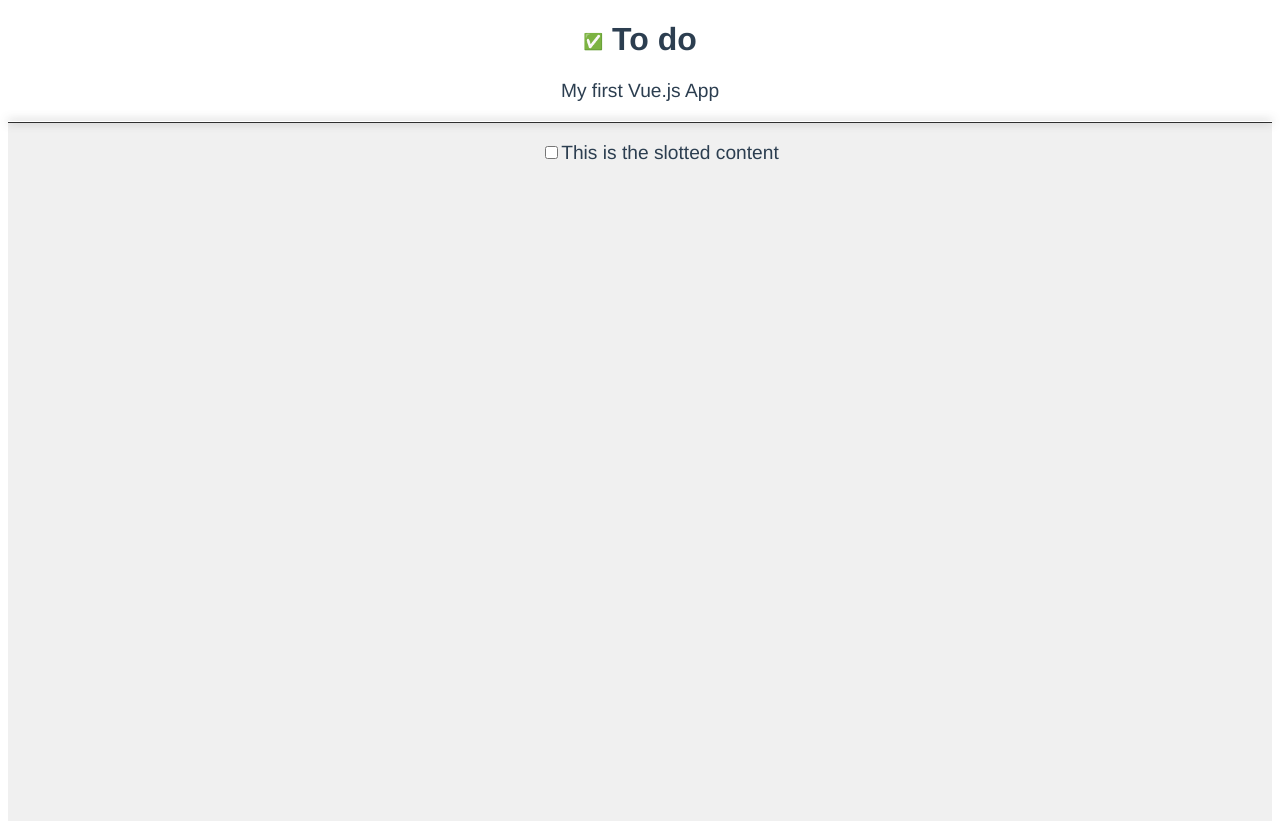
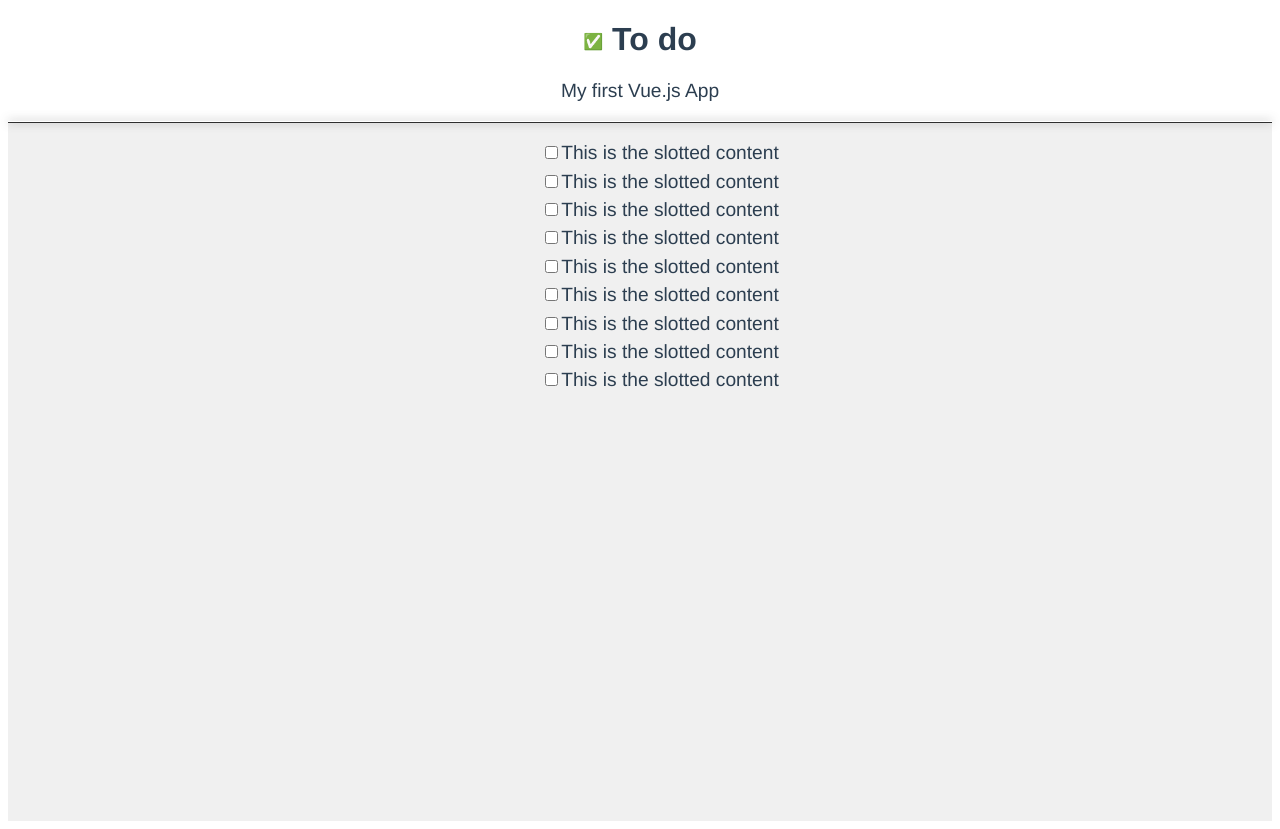
Before and after one commit to dieetcola/vue-todo, a Vue app: page / in a window 1280 px wide. Built offline with nearby package versions, Linux system fonts and the light colour scheme.

Commit message:
used v-for dir to iterate over array list

```diff
--- a/src/components/TodoList.vue
+++ b/src/components/TodoList.vue
@@ -1,5 +1,22 @@
 <script lang="ts" setup>
 import ListItem from "./ListItem.vue";
+
+type Item = {
+  title: string;
+  checked?: boolean;
+};
+
+const listItems: Item[] = [
+  { title: "Make a todo list app", checked: true },
+  { title: "Predict the weather", checked: false },
+  { title: "Play some tunes", checked: false },
+  { title: "Let's get cooking", checked: false },
+  { title: "Pump some iron", checked: false },
+  { title: "Track my expenses", checked: false },
+  { title: "Organize a game night", checked: false },
+  { title: "Learn a new language", checked: false },
+  { title: "Publish my work" },
+];
 </script>
 
 <template>
@@ -7,6 +24,17 @@ import ListItem from "./ListItem.vue";
     <!-- as i understand, if we want pass boolean to props,
   must use this syntax, otherwise props should be a string
     -->
-    <ListItem :is-checked="false">This is the slotted content</ListItem>
+    <li v-for="(item, key) in listItems" :key="key">
+      <ListItem :is-checked="false">This is the slotted content</ListItem>
+    </li>
   </ul>
 </template>
+
+<style scoped>
+ul {
+  list-style: none;
+}
+li {
+  margin: 0.4rem 0;
+}
+</style>
```
